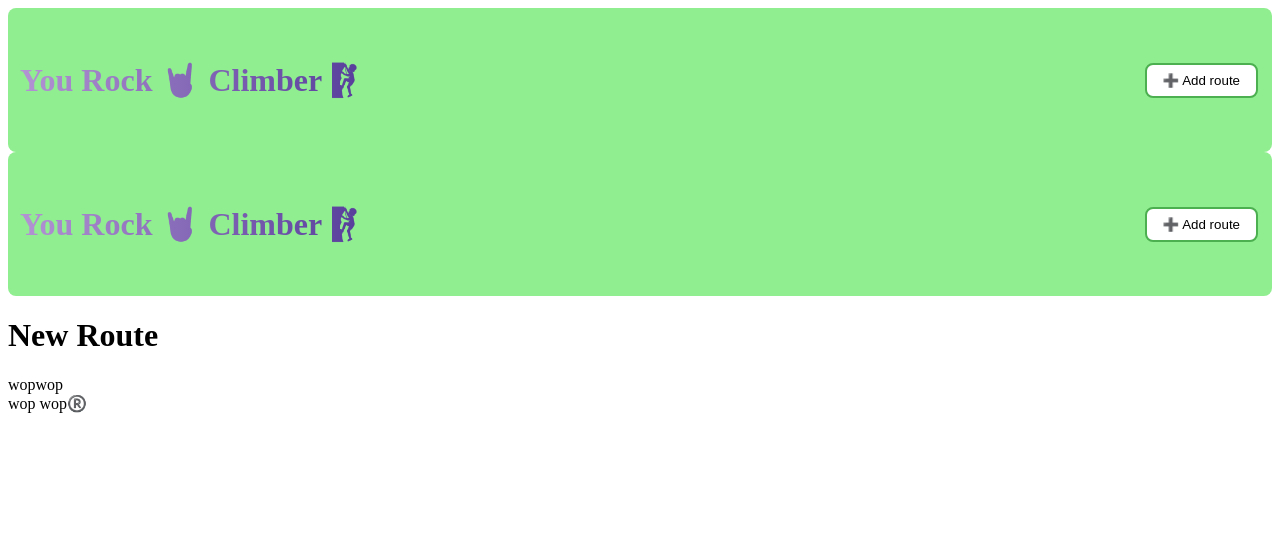
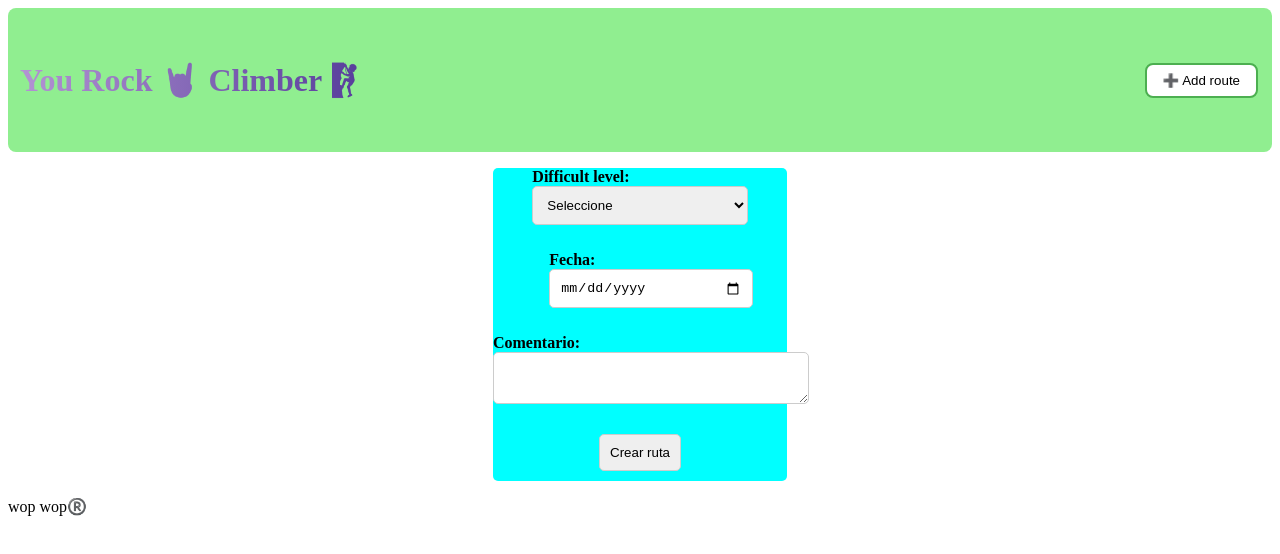
Before and after one commit to ferminhg/rock-climber-logging-app, a Next.js app in the folder web-app/: page /route/new in a window 1280 px wide. Shown: the top 554 px of the page. Built offline with nearby package versions, Linux system fonts and the light colour scheme; no server answers.

Commit message:
feature: form to create new route

```diff
--- a/web-app/package.json
+++ b/web-app/package.json
@@ -11,9 +11,12 @@
   },
   "dependencies": {
     "@sentry/nextjs": "^7.54.0",
+    "axios": "^1.4.0",
     "next": "13.4.3",
     "react": "18.2.0",
-    "react-dom": "18.2.0"
+    "react-dom": "18.2.0",
+    "react-hook-form": "^7.44.3",
+    "react-router-dom": "^6.11.2"
   },
   "devDependencies": {
     "@testing-library/jest-dom": "^5.16.5",
--- a/web-app/pages/route/new.tsx
+++ b/web-app/pages/route/new.tsx
@@ -1,13 +1,8 @@
-import {Header} from "../../src/components/layout/Header";
+import {Header} from "@/components/layout/Header";
+import {NewRouteForm} from "@/components/newRouteForm/NewRouteForm";
 
 export default function NewRoute(): React.ReactElement {
     return (
-        <>
-            <Header />
-            <div>
-                <h1>New Route</h1>
-                wopwop
-            </div>
-        </>
+        <NewRouteForm />
     )
 }
--- /dev/null
+++ b/web-app/src/components/newRouteForm/NewRouteForm.tsx
@@ -0,0 +1,75 @@
+import React from 'react';
+import axios from 'axios';
+import { useForm } from 'react-hook-form';
+
+import styles from './newRouteForm.module.css';
+
+type FormData = {
+    difficult_level: string;
+    climbing_date: Date;
+    comments: string;
+};
+
+const API_URL = process.env.NEXT_PUBLIC_API_ROUTE_URL || 'http://localhost:8080';
+
+const convertToTimestamp = (dateStr: string) => {
+    const dateObj = new Date(dateStr);
+    return dateObj.getTime() / 1000;
+};
+
+export const NewRouteForm: React.FC = () => {
+    const { register, handleSubmit, formState: { errors } } = useForm<FormData>();
+    const onSubmit = async (data: FormData) => {
+        try {
+            const { climbing_date, ...postData } = data;
+            const timestamp = convertToTimestamp(climbing_date.toString());
+
+            const response = await axios.post(`${API_URL}/route/create`, {
+                ...postData,
+                climbing_time: timestamp,
+            });
+            console.log(response.data);
+        } catch (error) {
+            console.error(error);
+        }
+    };
+
+    const today = new Date().toISOString().split('T')[0];
+
+    return (
+        <div className={styles.container}>
+            <form onSubmit={handleSubmit(onSubmit)} className={styles.form}>
+                <div className={styles.item}>
+                    <label>
+                        Difficult level:
+                        <select {...register("difficult_level", { required: true })} className={styles.input}>
+                            <option value="">Seleccione</option>
+                            <option value="V">V</option>
+                            <option value="V+">V+</option>
+                            <option value="6a">6a</option>
+                            {/* Agrega más opciones según lo necesites */}
+                        </select>
+                    </label>
+                    {errors.difficult_level && <p className={styles.error}>Este campo es obligatorio</p>}
+                </div>
+                <div className={styles.item}>
+                    <label>
+                        Fecha:
+                        <input type="date" {...register("climbing_date", { required: true })} className={styles.input} max={today}/>
+                    </label>
+                    {errors.climbing_date && <p className={styles.error}>Este campo es obligatorio</p>}
+                </div>
+
+                <div className={styles.item}>
+                <label>
+                    Comentario:
+                    <textarea {...register("comments")} className={styles.input}/>
+                </label>
+                </div>
+                <div className={styles.item}>
+                    <input type="submit" value="Crear ruta" className={styles.input} />
+                </div>
+            </form>
+        </div>
+    );
+}
--- /dev/null
+++ b/web-app/src/components/newRouteForm/newrouteform.module.css
@@ -0,0 +1,39 @@
+.container {
+    gap: 1rem;
+    margin: 0 auto;
+    padding: 1rem;
+
+}
+
+.form {
+    display: flex;
+    flex-direction: column;
+    align-items: center;
+    gap: 1rem;
+    width: max-content;
+    margin: 0 auto;
+    background: aqua;
+    border-radius: 5px;
+}
+
+.item {
+    margin-bottom: 10px;
+    align-items: center;
+}
+
+.item label {
+    font-weight: bold;
+    margin-right: 10px;
+
+}
+
+.input  {
+    width: 100%;
+    padding: 10px;
+    border-radius: 5px;
+    border: 1px solid #ccc;
+}
+
+.error  {
+    color: rgba(255, 0, 0, 0.85);
+}
```
Also changed, not shown: 1 other file (tests, documents, lock files or other folders).
